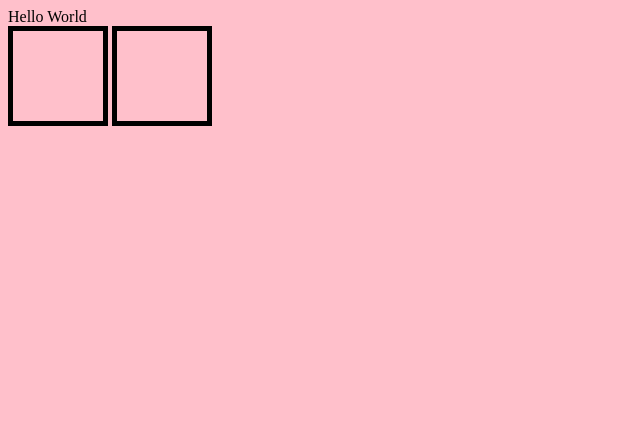
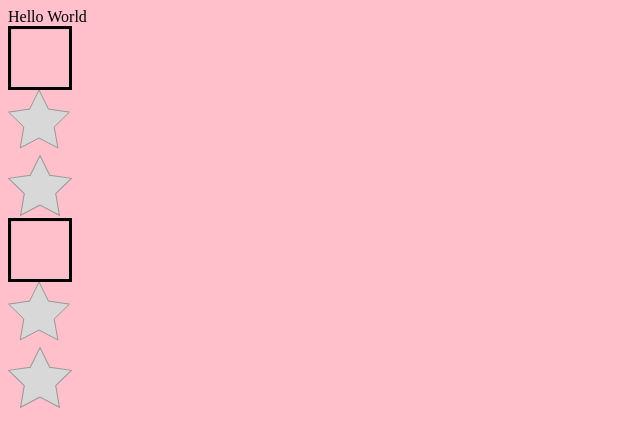
Before and after one commit to placenamehere/vanilla-webpack-boilerplate, a website built with webpack: page src/index.html in a window 1280 px wide. Shown: the whole page, without its empty margins (0-640 px from the left). Built offline with nearby package versions, Linux system fonts and the light colour scheme.

Commit message:
adding svg support

```diff
--- a/package.json
+++ b/package.json
@@ -27,6 +27,7 @@
     "eslint-config-airbnb-base": "^12.1.0",
     "eslint-loader": "^2.0.0",
     "eslint-plugin-import": "^2.9.0",
+    "file-loader": "^1.1.11",
     "html-loader": "^0.5.5",
     "html-webpack-plugin": "^3.1.0",
     "mini-css-extract-plugin": "^0.2.0",
--- a/src/index.html
+++ b/src/index.html
@@ -8,6 +8,13 @@
     <div id="app">
       Hello World
     </div>
+    <!-- testing inclusion of .png with simple img:src -->
     <img src="box.png" alt="a box" />
+    <!-- testing inclusion of .svg use:xlink to access DOM  -->
+    <svg viewBox="0 0 65 65">
+       <use xlink:href="star.svg#Page-1"></use>
+    </svg>
+    <!-- testing inclusion of .svg with simple img:src -->
+    <img src="star.svg" alt="a star" />
 </body>
 </html>
--- a/src/index.js
+++ b/src/index.js
@@ -1,11 +1,30 @@
 import './index.scss';
 import box from './box.png';
+import star from './star.svg';
+
+const SVG_NS = 'http://www.w3.org/2000/svg';
+const XLINK_NS = 'http://www.w3.org/1999/xlink';
 
 const arr = [1, 2, 3];
 const iAmJavascriptES6 = () => console.log(...arr);
 window.iAmJavascriptES6 = iAmJavascriptES6;
 
-const elm = document.createElement('img');
-elm.setAttribute('src', box);
-elm.setAttribute('alt', 'another box');
-document.body.appendChild(elm);
+// testing inclusion of .png with simple img:src
+const boxElm = document.createElement('img');
+boxElm.setAttribute('src', box);
+boxElm.setAttribute('alt', 'another box');
+document.body.appendChild(boxElm);
+
+// testing inclusion of .svg use:xlink to access DOM
+const useElm = document.createElementNS(SVG_NS, 'use');
+useElm.setAttributeNS(XLINK_NS, 'href', `${star}#Page-1`);
+const starElm = document.createElementNS(SVG_NS, 'svg');
+starElm.setAttribute('viewBox', '0 0 65 65');
+starElm.appendChild(useElm);
+document.body.appendChild(starElm);
+
+// testing inclusion of .svg with simple img:src
+const starImgElm = document.createElement('img');
+starImgElm.setAttribute('src', star);
+starImgElm.setAttribute('alt', 'another star');
+document.body.appendChild(starImgElm);
--- a/src/index.scss
+++ b/src/index.scss
@@ -1,5 +1,12 @@
+/* styling for demo purposes only */
 $color: pink;
 
 body {
     background-color: $color;
 }
+
+img, svg {
+  display: block;
+  width: 5vw;
+  height: 5vw;
+}
--- a/webpack.config.js
+++ b/webpack.config.js
@@ -26,7 +26,10 @@ let config = {
         test: /\.html$/,
         use: {
           loader: 'html-loader',
-          options: { minimize: true }
+          options: {
+            minimize: true,
+            attrs: ['img:src', 'use:xlink:href'],
+          }
         }
       },
       {
@@ -40,7 +43,18 @@ let config = {
             }
           }
         ]
-      }
+      },
+      {
+        test: [/\.svg$/],
+        use: [
+          {
+            loader: 'file-loader',
+            options: {
+              name: 'static/media/[name].[hash:8].[ext]',
+            }
+          }
+        ]
+      },
     ]
   },
   plugins: [
```
Also changed, not shown: src/star.svg (added), 1 other file.
